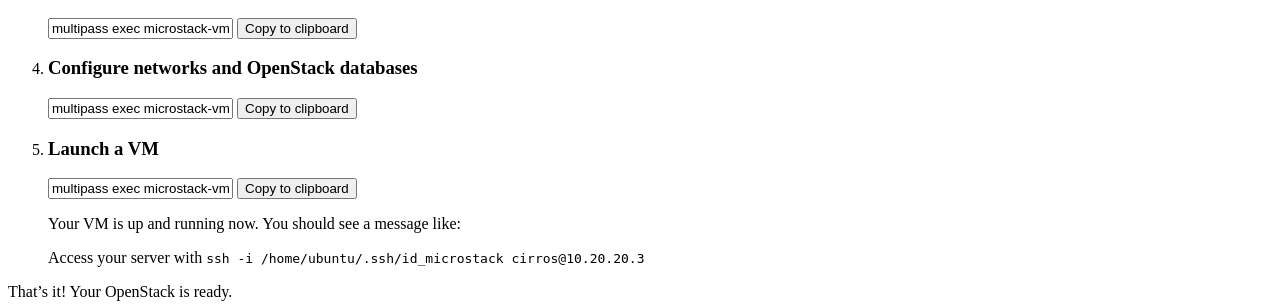
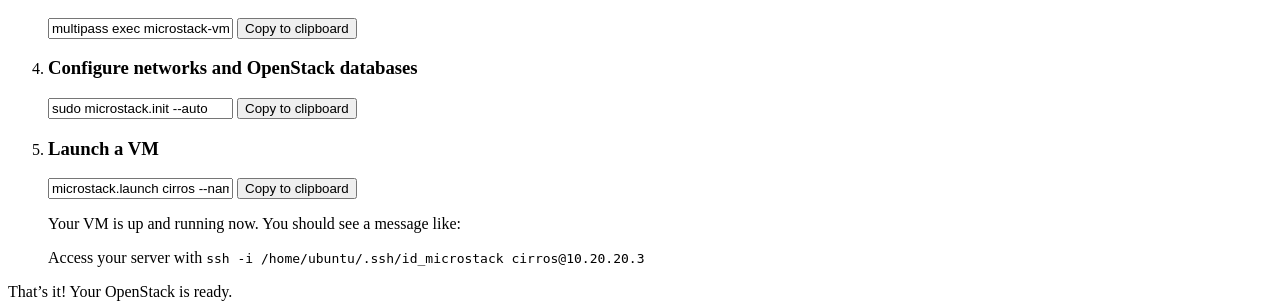
Before and after one commit to canonical/microstack.run, a Python web app: template templates/index.html in a window 1280 px wide. Shown: the part 2920-3225 px from the top of the page. Run offline with Jinja, Linux system fonts and the light colour scheme; the template is opened without the code that fills it, so the values that code supplies are empty; some web fonts are replaced.

Commit message:
Update MacOS instructions

```diff
--- a/templates/index.html
+++ b/templates/index.html
@@ -296,7 +296,7 @@ https://docs.google.com/document/d/1-QO5zAclj469qGvFmNJBjQ_qqI_T_uliwj6mAo8ZbCs/
             <h3 class="p-stepped-list__title">Install the MicroStack snap on that Multipass VM</h3>
 
             <div class="p-code-copyable u-stepped-list-margin">
-              <input class="p-code-copyable__input" value="multipass exec microstack-vm -- sudo snap install microstack --classic --beta"
+              <input class="p-code-copyable__input" value="multipass exec microstack-vm -- sudo snap install microstack --classic --edge"
                 readonly="readonly">
               <button class="p-code-copyable__action">Copy to clipboard</button>
             </div>
@@ -305,7 +305,7 @@ https://docs.google.com/document/d/1-QO5zAclj469qGvFmNJBjQ_qqI_T_uliwj6mAo8ZbCs/
             <h3 class="p-stepped-list__title">Configure networks and OpenStack databases</h3>
 
             <div class="p-code-copyable u-stepped-list-margin">
-              <input class="p-code-copyable__input" value="multipass exec microstack-vm -- sudo microstack.init --auto" readonly="readonly">
+              <input class="p-code-copyable__input" value="sudo microstack.init --auto" readonly="readonly">
               <button class="p-code-copyable__action">Copy to clipboard</button>
             </div>
           </li>
@@ -313,7 +313,7 @@ https://docs.google.com/document/d/1-QO5zAclj469qGvFmNJBjQ_qqI_T_uliwj6mAo8ZbCs/
             <h3 class="p-stepped-list__title">Launch a VM</h3>
 
             <div class="p-code-copyable u-stepped-list-margin">
-              <input class="p-code-copyable__input" value="multipass exec microstack-vm -- sudo microstack.launch cirros --name test" readonly="readonly">
+              <input class="p-code-copyable__input" value="microstack.launch cirros --name test" readonly="readonly">
               <button class="p-code-copyable__action">Copy to clipboard</button>
             </div>
             <p>Your VM is up and running now. You should see a message like:</p>
```
